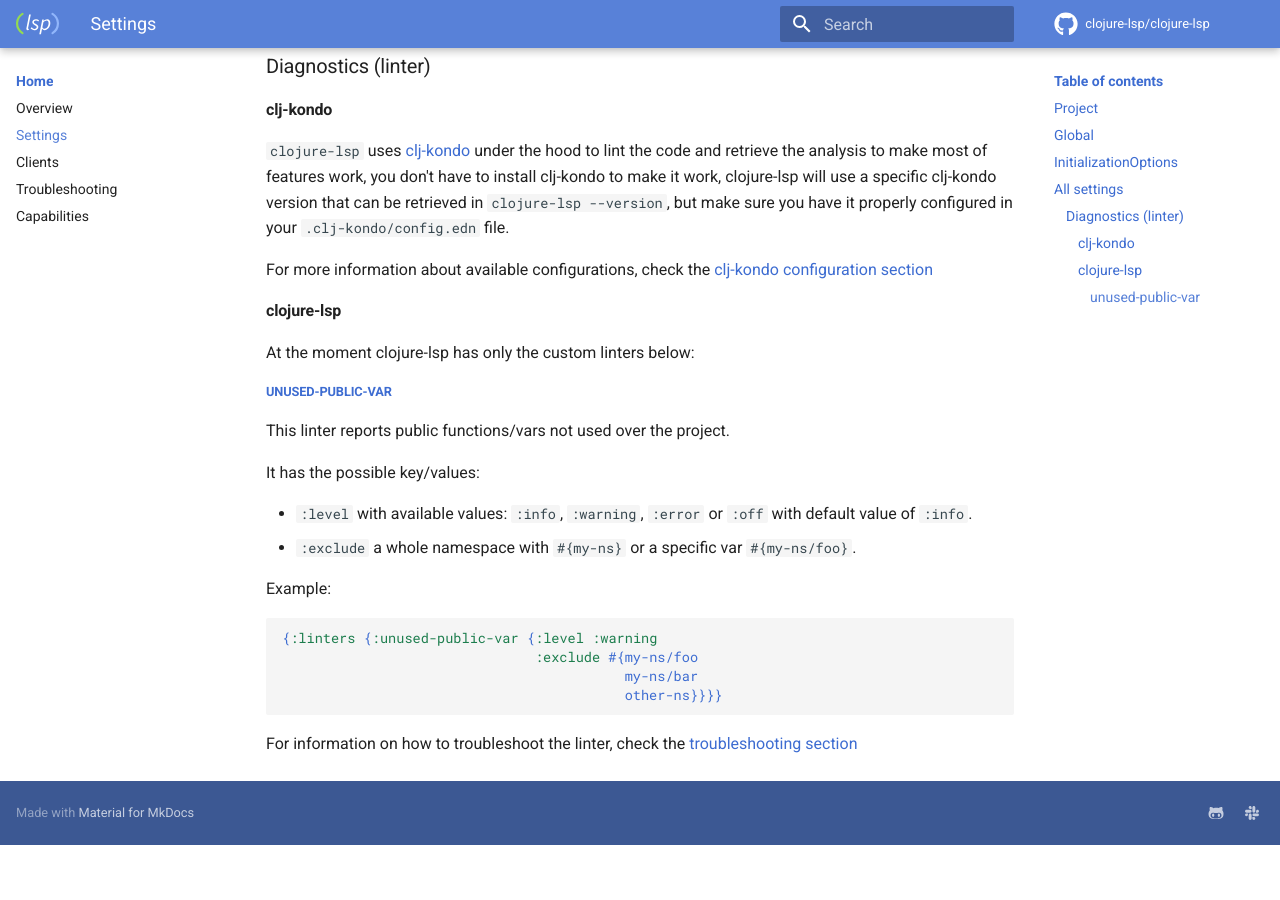
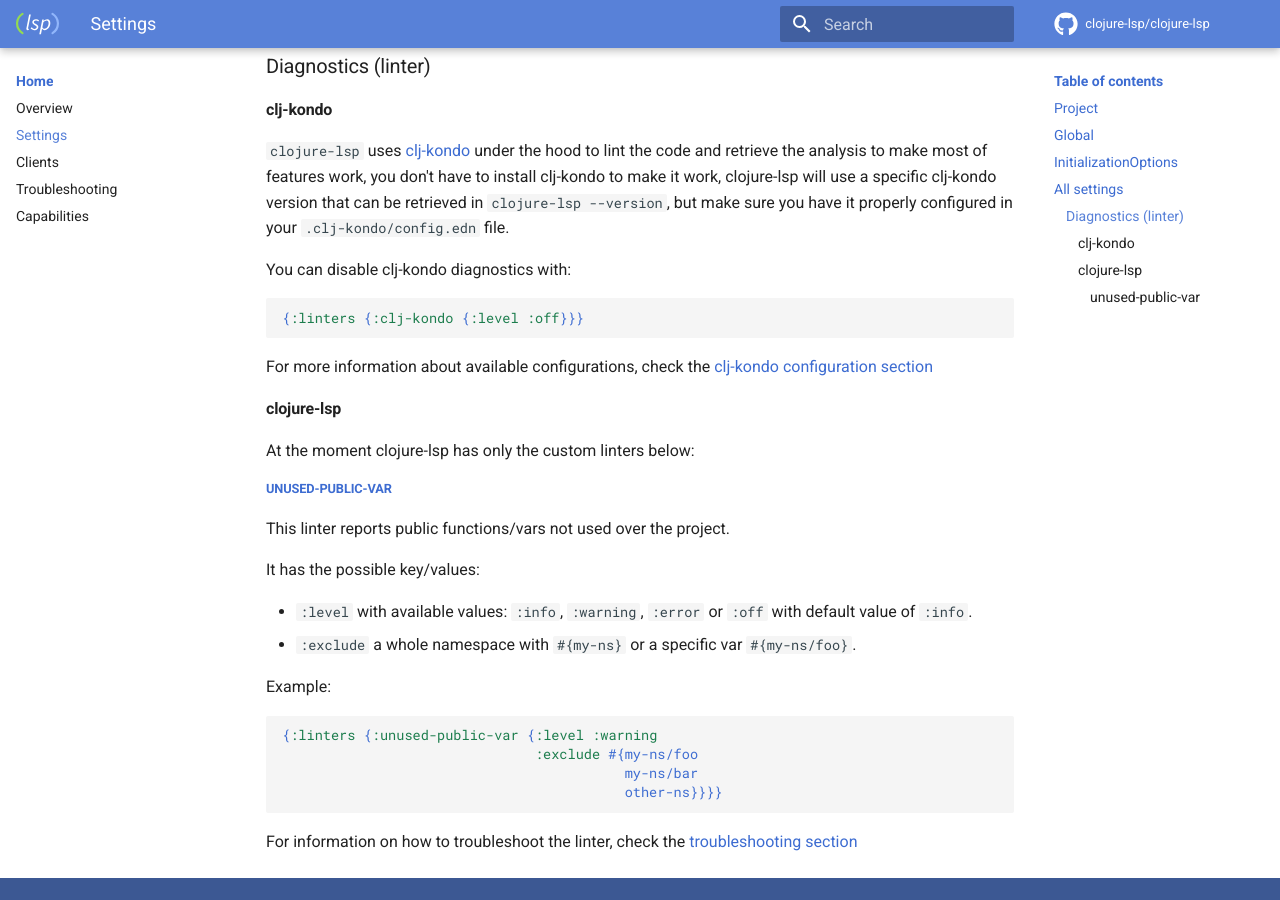
Before and after one commit to clojure-lsp/clojure-lsp, an MkDocs documentation site: the page built from docs/settings.md, in a window 1280 px wide and 900 px high, scrolled down 2345 px. Built offline with MkDocs 1.6.1 and Material for MkDocs 9.7.7, drawn with Linux system fonts in a browser that asks for light colours; comment, search, counter and statistics services are not loaded; before the commit the page ends 3190 px from its top, so only the background shows below that.

Commit message:
Add option to disable clj-kondo diagnostics

````diff
--- a/docs/settings.md
+++ b/docs/settings.md
@@ -60,6 +60,12 @@ This is an [example how Emacs `lsp-mode`](https://github.com/emacs-lsp/lsp-mode/
 make most of features work, you don't have to install clj-kondo to make it work, clojure-lsp will use a specific clj-kondo version
 that can be retrieved in `clojure-lsp --version`, but make sure you have it properly configured in your `.clj-kondo/config.edn` file.
 
+You can disable clj-kondo diagnostics with:
+
+```clojure
+{:linters {:clj-kondo {:level :off}}}
+```
+
 For more information about available configurations,
 check the [clj-kondo configuration section](https://github.com/clj-kondo/clj-kondo/blob/master/doc/config.md)
 
````
Also changed, not shown: CHANGELOG.md (+1 -0 lines), docs/features.md (+1 -1 lines), 3 other files.
